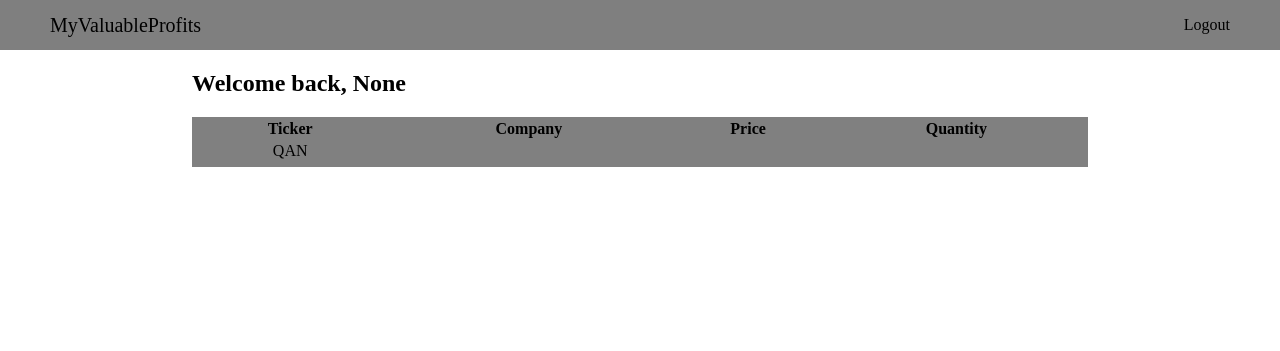
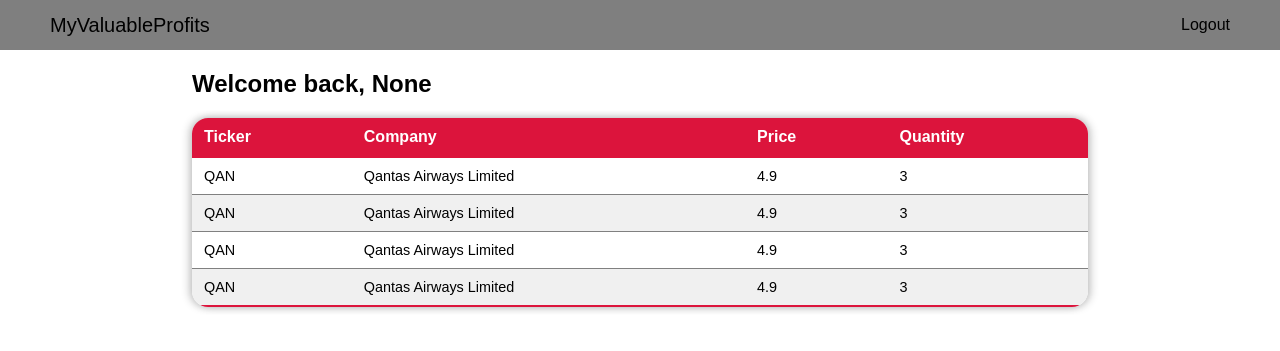
Before and after one commit to ArigatouGozaimaster/MyValuableProfits, a Flask app: page /dashboard in a window 1280 px wide. Shown: the top 351 px of the page. Run offline with Flask 2, Linux system fonts and the light colour scheme; a user stored in the database is signed in.

Commit message:
added table styling

```diff
--- a/static/dashboard.css
+++ b/static/dashboard.css
@@ -1,6 +1,8 @@
 body {
   margin: 0;
   margin-top: 50px;
+  font-family: Arial, Helvetica, sans-serif;
+  box-sizing: border-box;
 }
 
 header {
@@ -35,11 +37,45 @@
 }
 
 #table-container {
-  background-color: grey;
+  /* background-color: grey; */
   margin-inline: 15%;
-  text-align: center;
+  text-align: left;
 }
 
 table {
   width: 100%;
+  font-size: 0.9em;
+  min-width: 500px;
+  border-collapse: collapse;
+  border-radius: 16px;
+  overflow: hidden;
+  box-shadow: 3px 0 8px rgba(0,0,0,0.2), -3px 0 8px rgba(0,0,0,0.2);
 }
+
+thead {
+  background-color: crimson;
+}
+
+th {
+  color: white;
+  font-size: 16px;
+  padding: 10px 12px;
+
+}
+
+td {
+  padding: 10px 12px;
+}
+
+tr {
+  border-bottom: 1px solid grey;
+}
+
+tr:nth-of-type(even) {
+  background-color: rgb(240,240,240);
+}
+
+tr:last-of-type {
+  border-bottom: 2px solid crimson;
+
+}
--- a/templates/dashboard.html
+++ b/templates/dashboard.html
@@ -18,24 +18,40 @@
 
     <div id="table-container">
         <table>
+            <thead>
                 <tr>
                 <th>Ticker</th>
                 <th>Company</th>
                 <th>Price</th>
                 <th>Quantity</th>
                 </tr>
+            </thead>
+            <tbody>
                 <tr>
                     <td>QAN</td>
-              <td></td>
-              <td></td>
-              <td></td>
+                    <td>Qantas Airways Limited</td>
+                    <td>4.9</td>
+                    <td>3</td>
                 </tr>
                 <tr>
-              <td></td>
-              <td></td>
-              <td></td>
-              <td></td>
+                    <td>QAN</td>
+                    <td>Qantas Airways Limited</td>
+                    <td>4.9</td>
+                    <td>3</td>
                 </tr>
+                <tr>
+                    <td>QAN</td>
+                    <td>Qantas Airways Limited</td>
+                    <td>4.9</td>
+                    <td>3</td>
+                </tr>
+                <tr>
+                    <td>QAN</td>
+                    <td>Qantas Airways Limited</td>
+                    <td>4.9</td>
+                    <td>3</td>
+                </tr>
+            </tbody>
         </table>
     </div>
 </body>
```
Also changed, not shown: 2 other files. Lines whose indentation alone changed are shown as unchanged.
